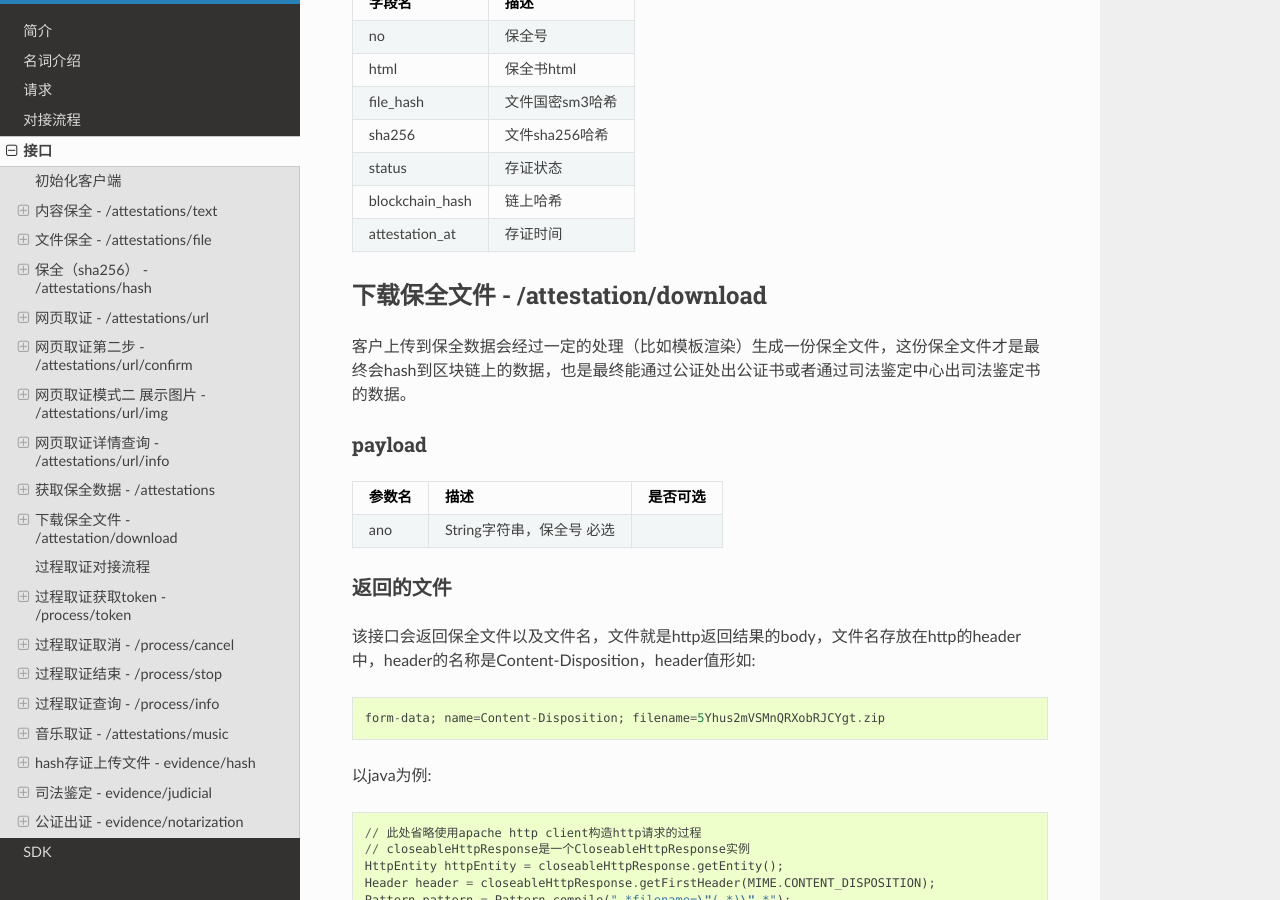
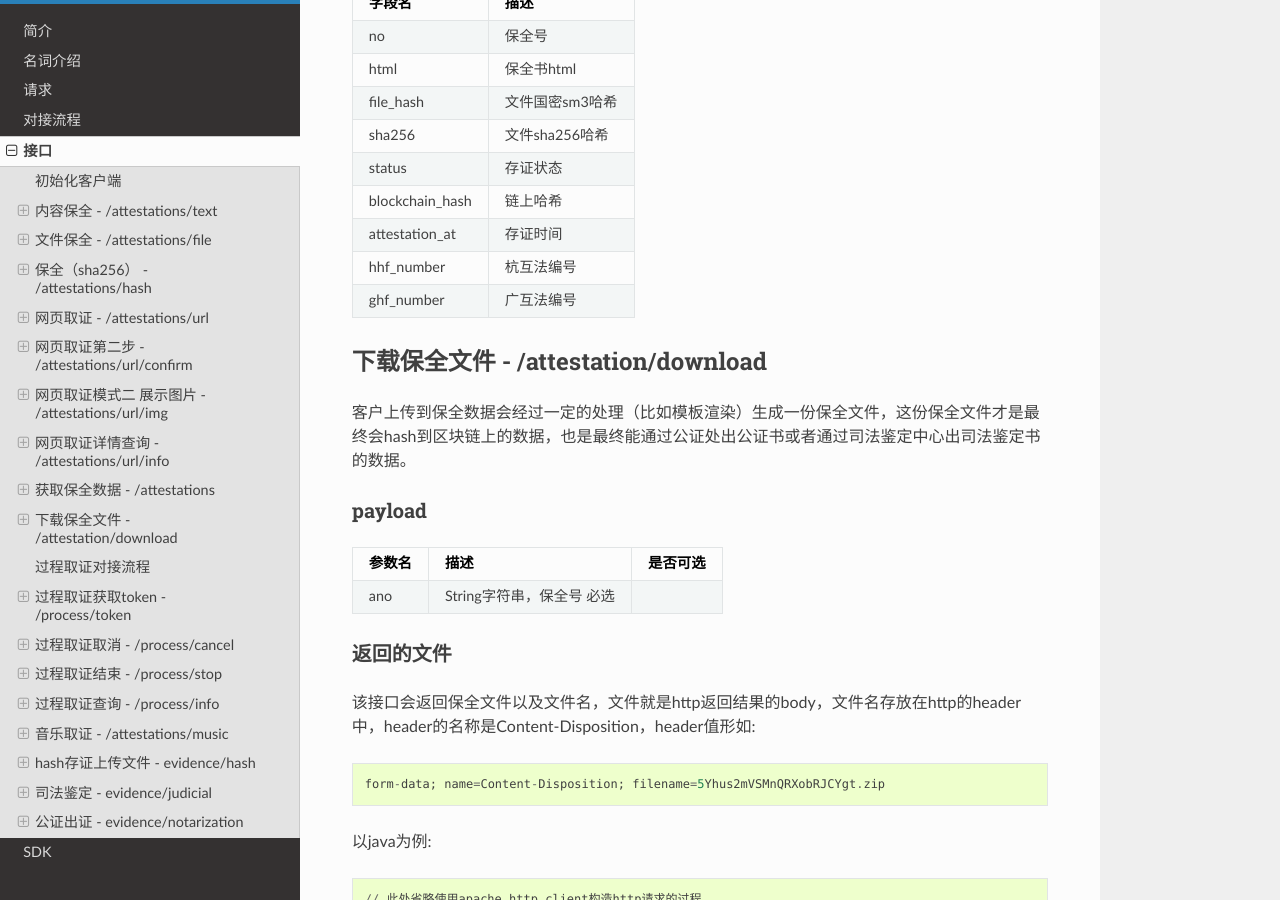
Before and after one commit to baoquan-hq/peacock-doc, a Sphinx documentation site: the page built from docs/api.rst, in a window 1280 px wide and 900 px high, scrolled down 5027 px. Built offline with Sphinx 7.4.7 and the Read the Docs theme 2.0.0, drawn with Linux system fonts in a browser that asks for light colours.

Commit message:
格式调整

```diff
--- a/docs/api.rst
+++ b/docs/api.rst
@@ -244,6 +244,8 @@ sha256             文件sha256哈希
 status             存证状态
 blockchain_hash    链上哈希
 attestation_at     存证时间
+hhf_number         杭互法编号
+ghf_number         广互法编号
 =================  ================================================================
 
 下载保全文件 - /attestation/download
```
